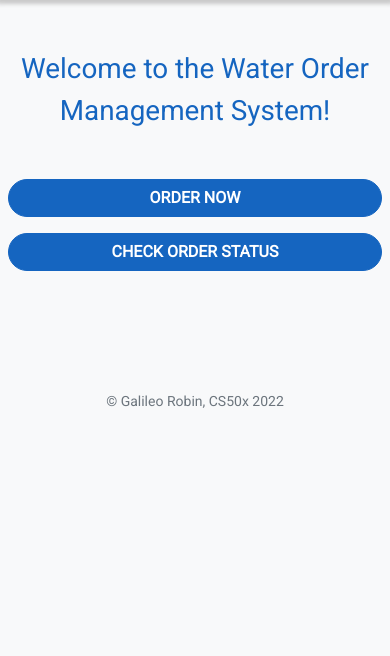
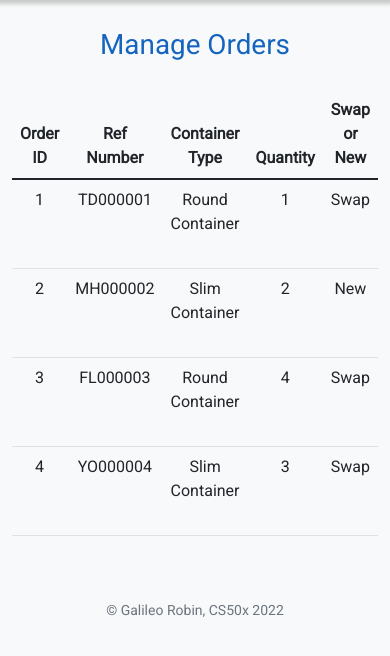
Before and after one commit to galileogenerobin/w10-final-project, a Flask app: page /manage-orders in a window 390 px wide. Shown: the part 57-713 px from the top of the page. Run offline with Flask 2, Linux system fonts and the light colour scheme; a user stored in the database is signed in; some libraries are stand-ins or nearby versions.

Commit message:
Manage Orders page changes, mobile / PC CSS classes, Apology page
1. Added initial functionality for Manage Orders page (app.py, HTML, CSS, JS)
2. Added CSS classes for mobile screens and non-mobile screens
3. Borrowed apology web page for CS50 Finance

```diff
--- a/app.py
+++ b/app.py
@@ -209,8 +209,29 @@ def logout():
 @app.route("/manage-orders", methods=["GET"])
 @login_required
 def manage_orders():
+    completed = 'Completed'
     """ TODO manage orders page"""
-    return render_template("index.html")
+    # Fetch data from the database
+    orders_data = db.execute("SELECT * FROM orders WHERE NOT order_status = ?", completed)
+
+    # Add reference number
+    for order in orders_data:
+        order['ref_number'] = convert_id_to_ref_number(order['id'])
+
+    current_order = None
+
+    # Check if an order_id was specified in the HTML request
+    if request.args.get('order_id'):
+        id = request.args.get('order_id')
+        current_order = db.execute("SELECT * FROM orders WHERE NOT order_status = ? AND id = ?", completed, id)
+        # Check if there was a result, in which case we grab the first:
+        if not current_order == []:
+            current_order = current_order[0]
+            current_order['ref_number'] = convert_id_to_ref_number(current_order['id'])
+        else:
+            return apology("Order already completed and/or order ID not found.")
+
+    return render_template("manage-orders.html", orders_data=orders_data, current_order=current_order)
 
 
 @app.route("/sales", methods=["GET"])
--- /dev/null
+++ b/static/manage-orders.js
@@ -0,0 +1,7 @@
+$(document).ready(function() {
+    $('button').click(function() {
+        console.log(this.id);
+        form = `#form${this.id}`;
+        $(form).submit()
+    })
+});
--- a/static/site-buttons.js
+++ b/static/site-buttons.js
@@ -1,6 +1,10 @@
 // Click handlers for standard buttons throughout the site
 
 $(document).ready(function() {
+    $('#home').click(function() {
+        window.location.href = '/'
+    })
+
     $('#order-now').click(function() {
         window.location.href = '/place-order'
     })
@@ -9,7 +13,7 @@ $(document).ready(function() {
         window.location.href = '/order-status'
     })
 
-    $('#home').click(function() {
-        window.location.href = '/'
+    $('#manage-orders').click(function() {
+        window.location.href = '/manage-orders'
     })
 });
--- a/static/styles.css
+++ b/static/styles.css
@@ -44,6 +44,23 @@ body {
   margin-right: auto;
 }
 
+/* Styling for mobile screens and non-mobile screens */
+.div-only-mobile {
+  display: none;
+}
+.div-no-mobile {
+  display: block;
+}
+@media screen and (max-width: 849px) {
+.div-no-mobile {
+  display:none
+}
+.div-only-mobile {
+  display: block;
+}
+
+}
+
 /* Styling for navigation bar */
 /* Size for brand */
 nav .navbar-brand {
@@ -88,9 +105,7 @@ select {
   height: 2rem;
   font-size: 1rem !important;
 }
-.not-bold {
-  font-weight: normal !important;
-}
+
 
 /* To be applied to the select forms if no valid entry is selected yet */
 .no-selection {
@@ -187,7 +202,7 @@ select {
 /* Overriding Bootstrap button properties */
 .btn {
   border-radius: 20px !important;
-  font-weight: bold;
+  /* font-weight: bold; */
 }
 .btn-primary {
   background-color: var(--blue) !important;
@@ -198,7 +213,11 @@ select {
   border-color: var(--dark-blue) !important;
 }
 
-/* If we want to hide something; not used yet */
-.hidden {
-  display: none;
+
+/* Text styling */
+.text-small {
+  font-size: 0.75rem;
 }
+.not-bold {
+  font-weight: normal !important;
+}
--- a/templates/manage-orders.html
+++ b/templates/manage-orders.html
@@ -1,6 +1,7 @@
 {% extends "layout.html" %}
 
 {% block head %}
+<script src="/static/manage-orders.js"></script>
 {% endblock %}
 
 {% block title %}
@@ -8,7 +9,118 @@ Manage Orders
 {% endblock %}
 
 {% block main %}
-<div class="container-fluid text-center">
-    <div class="fs-1 text-blue">Manager Orders</div>
+{% if current_order == None %}
+<div class="container text-center">
+    <div class="my-4 fs-1 text-blue">Manage Orders</div>
+
+    <!-- Default view -->
+    <div class="table-responsive">
+        <table class="table table-hover">
+            <thead>
+                <tr>
+                    <th>Order ID</th>
+                    <th>Ref Number</th>
+                    <th>Container Type</th>
+                    <th>Quantity</th>
+                    <th>Swap or New</th>
+                    <th>Price per Unit</th>
+                    <th>Delivery Mode</th>
+                    <th>Delivery Fee</th>
+                    <th>Order Timestamp</th>
+                    <th>Order Status</th>
+                    <th>Payment Status</th>
+                    <th>Update Status</th>
+                </tr>
+            </thead>
+            <tbody>
+                {% for order in orders_data %}
+                <tr>
+                    <td>{{ order['id'] }}</td>
+                    <td>{{ order['ref_number'] }}</td>
+                    <td>{{ order['container_type'] }}</td>
+                    <td>{{ order['quantity'] }}</td>
+                    <td>{{ order['swap_or_new'] }}</td>
+                    <td>{{ order['price_per_unit'] | php}}</td>
+                    <td>{{ order['delivery_mode'] }}</td>
+                    <td>{{ order['delivery_fee'] | php}}</td>
+                    <td>{{ order['txn_timestamp'] }}</td>
+                    <td>{{ order['order_status'] }}</td>
+                    <td>TBD - payment status</td>
+                    <td>
+                        <div class="row mx-1">
+                            <form action="/manage-orders" method="GET" id="{{ 'form' ~ order['id'] }}">
+                                <input type="text" hidden name="order_id" id="{{ 'input' ~ order['id'] }}" value="{{ order['id'] }}">
+                            </form>
+                            <button class="btn btn-primary text-small" id="{{ order['id'] }}" type="button">UPDATE</button>
+                        </div>
+                    </td>
+                </tr>
+                {% endfor %}
+            </tbody>
+        </table>
+    </div>
 </div>
+
+{% elif not current_order == None %}
+<!-- Specific order view -->
+<div class="container-small">
+    <div class="mt-4">
+        <button class="btn btn-secondary col-3 text-small" id="manage-orders">
+            <svg xmlns="/static/arrow-left.svg" width="16" height="16" fill="currentColor" class="bi bi-arrow-left" viewBox="0 0 16 16">
+                <path fill-rule="evenodd" d="M15 8a.5.5 0 0 0-.5-.5H2.707l3.147-3.146a.5.5 0 1 0-.708-.708l-4 4a.5.5 0 0 0 0 .708l4 4a.5.5 0 0 0 .708-.708L2.707 8.5H14.5A.5.5 0 0 0 15 8z"/>
+            </svg>
+            BACK
+        </button>
+    </div>
+    <div class="mt-3" id="order-details">
+        <div class="row">
+            <div class="fs-5 text-muted">Order details</div>
+        </div>
+        <div class="row my-3 fs-6">
+            <div class="col-6 mb-3">
+                <div>Order ID</div>
+                <div>Reference Number</div>
+                <div>Container Type</div>
+                <div>Quantity</div>
+                <div>Swap or New</div>
+                <div>Price Per Unit</div>
+                <div>Delivery Mode</div>
+                <div>Delivery Fee</div>
+                <div>Order Timestamp</div>
+            </div>
+            <div class="col-6 text-muted mb-3 text-end">
+                <div>{{ current_order['id'] }}</div>
+                <div>{{ current_order['ref_number'] }}</div>
+                <div>{{ current_order['container_type'] }}</div>
+                <div>{{ current_order['quantity'] }}</div>
+                <div>{{ current_order['swap_or_new'] }}</div>
+                <div>{{ current_order['price_per_unit'] }}</div>
+                <div>{{ current_order['delivery_mode'] }}</div>
+                <div>{{ current_order['delivery_fee'] }}</div>
+                <div>{{ current_order['txn_timestamp'] }}</div>
+            </div>
+
+            <hr>
+
+            <div class="col-6 fw-bold mb-3">
+                <div class="fs-5">Total</div>
+            </div>
+            <div class="col-6 text-end mb-3">
+                <div class="fw-bold fs-5">{{ (current_order['quantity'] * current_order['price_per_unit'] + current_order['delivery_fee']) | php }}</div>
+            </div>
+
+            <hr>
+
+            <div class="col-6">
+                <div>Payment Status</div>
+                <div>Order Status</div>
+            </div>
+            <div class="col-6 text-end">
+                <div>TBD</div>
+                <div class="fw-bold">{{ current_order['order_status'] }}</div>
+            </div>
+        </div>
+    </div>
+</div>
+{% endif %}
 {% endblock %}
--- a/templates/order-status.html
+++ b/templates/order-status.html
@@ -17,7 +17,7 @@ Order Status
         <div class="row my-4">
             <form action="/order-status" id="order-status-form" method="POST">
                 <input class="col-12 form-control input-group-entry text-end mb-2" type="text" name="ref-number" value="{{ ref_number }}" placeholder="Enter order reference number">
-                <button class="btn btn-primary col-12" id="check-reference-number" type="button">Check order status</button>
+                <button class="btn btn-primary col-12" id="check-reference-number" type="button">CHECK ORDER STATUS</button>
             </form>
         </div>
 
@@ -55,8 +55,8 @@ Order Status
                     <hr>
 
                     <div class="col-6">
-                        <div>Paid?</div>
-                        <div>Status</div>
+                        <div>Payment Status</div>
+                        <div>Order Status</div>
                     </div>
                     <div class="col-6 text-end">
                         <div>TBD</div>
```
Also changed, not shown: templates/apology.html (added, +10 -0 lines), README.md, static/arrow-left.svg (added), water-oms.db, 4 other files.
